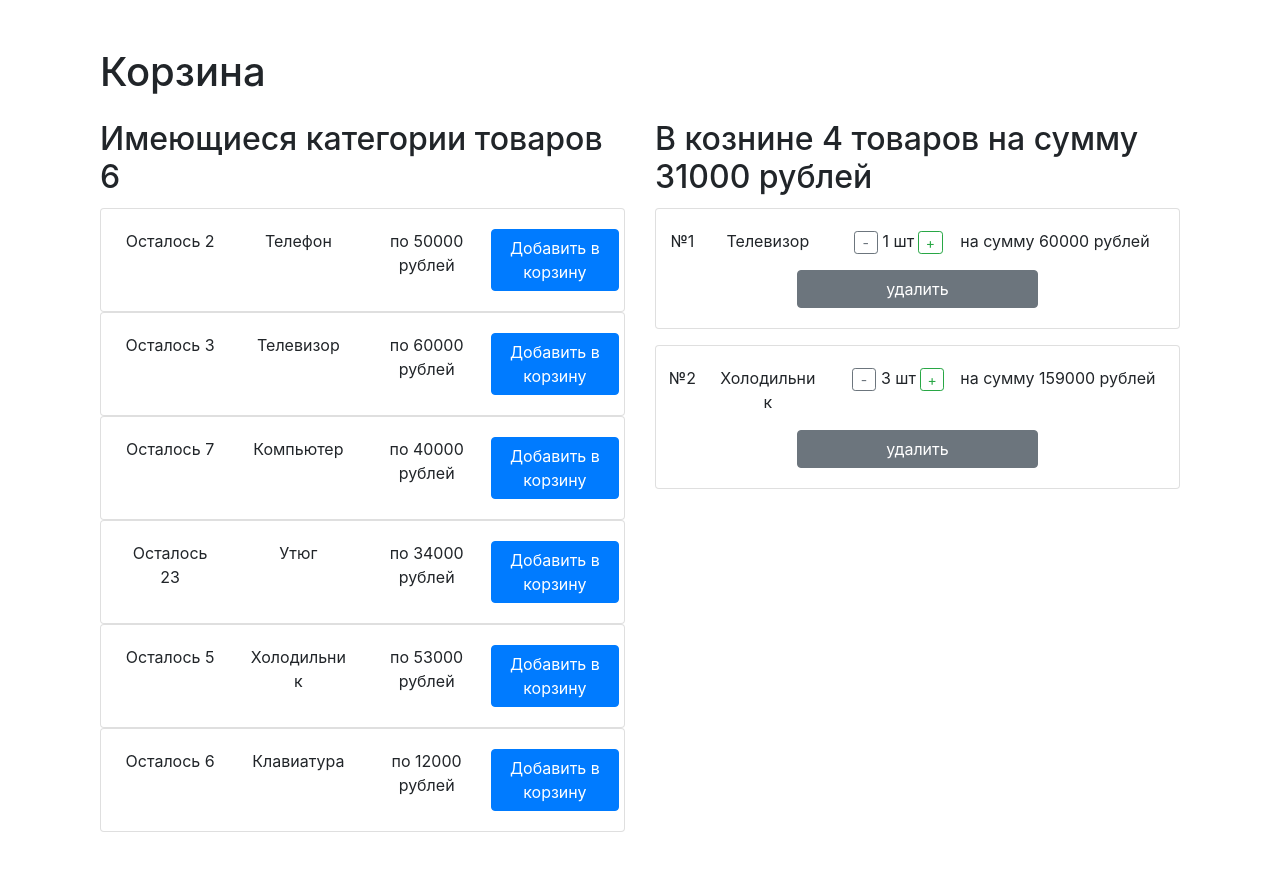
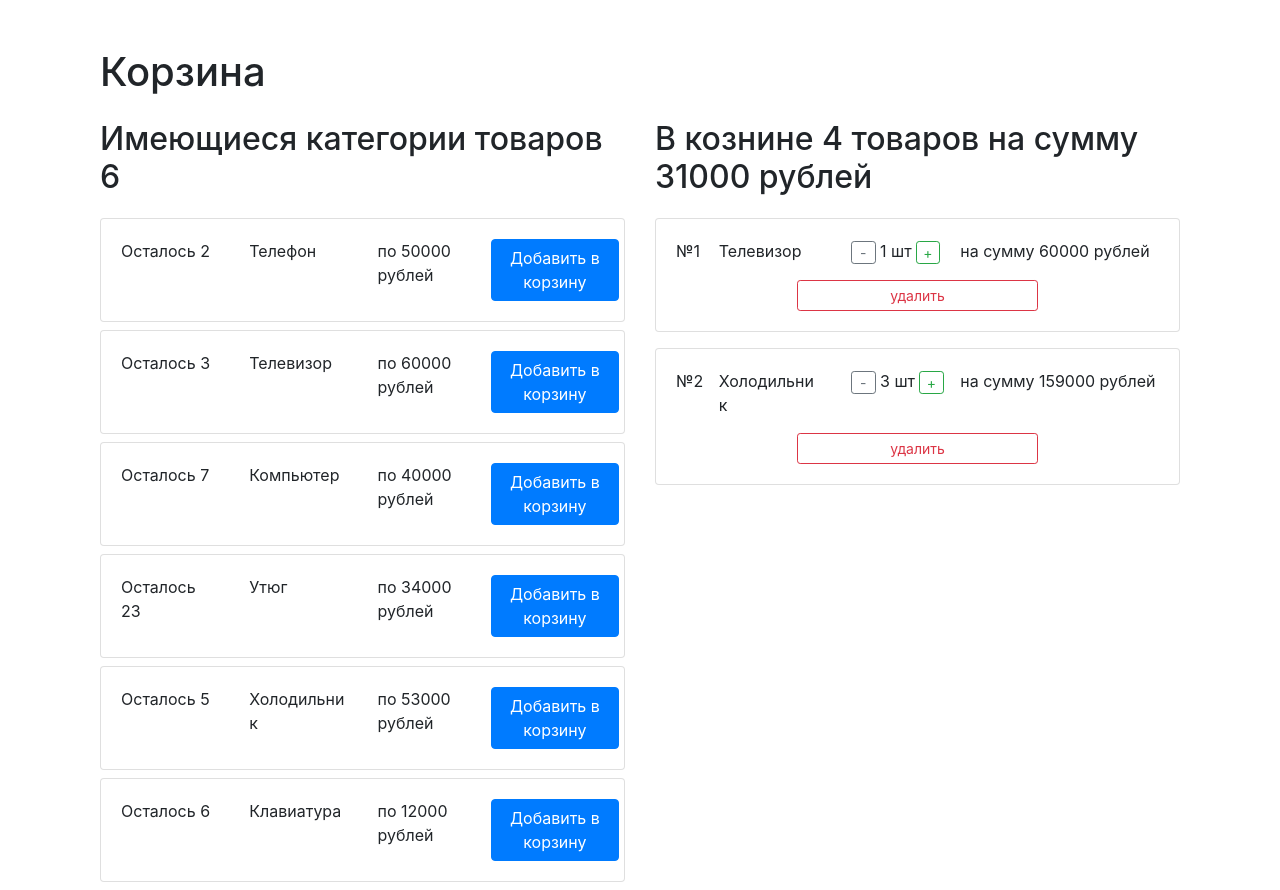
Before and after one commit to slvKhan/travelata, a React (Create React App) app: page / in a window 1280 px wide. Before the commit the page ends 832 px from the top, so only its background shows below. Built offline with nearby package versions, Linux system fonts and the light colour scheme.

Commit message:
handle add product

```diff
--- a/package.json
+++ b/package.json
@@ -8,6 +8,7 @@
     "@testing-library/user-event": "^12.2.2",
     "axios": "^0.21.0",
     "bootstrap": "^4.5.3",
+    "lodash": "^4.17.20",
     "react": "^17.0.1",
     "react-bootstrap": "^1.4.0",
     "react-dom": "^17.0.1",
--- a/src/App.css
+++ /dev/null
@@ -1,38 +0,0 @@
-.App {
-  text-align: center;
-}
-
-.App-logo {
-  height: 40vmin;
-  pointer-events: none;
-}
-
-@media (prefers-reduced-motion: no-preference) {
-  .App-logo {
-    animation: App-logo-spin infinite 20s linear;
-  }
-}
-
-.App-header {
-  background-color: #282c34;
-  min-height: 100vh;
-  display: flex;
-  flex-direction: column;
-  align-items: center;
-  justify-content: center;
-  font-size: calc(10px + 2vmin);
-  color: white;
-}
-
-.App-link {
-  color: #61dafb;
-}
-
-@keyframes App-logo-spin {
-  from {
-    transform: rotate(0deg);
-  }
-  to {
-    transform: rotate(360deg);
-  }
-}
--- a/src/App.js
+++ b/src/App.js
@@ -1,7 +1,6 @@
 /* eslint-disable react/jsx-filename-extension */
 import React from 'react';
 import ShopCart from './ShopCart/ShopCart';
-import './App.css';
 import 'bootstrap/dist/css/bootstrap.min.css';
 
 function App() {
--- a/src/ShopCart/Product.jsx
+++ b/src/ShopCart/Product.jsx
@@ -11,7 +11,7 @@ const Product = ({ product, addProduct }) => {
   } = product;
 
   return (
-    <Card id={id}>
+    <Card id={id} className="mb-2">
       <Card.Body className="row">
         <span className="amount col-3">
           <span>Осталось</span>
--- a/src/ShopCart/ProductInShopCart.jsx
+++ b/src/ShopCart/ProductInShopCart.jsx
@@ -4,7 +4,7 @@ import { Card, Button } from 'react-bootstrap';
 
 const ProductShopCart = ({
   product,
-  increaseProduct,
+  handleincreaseProduct,
   reduceProduct,
   removeProduct,
 }) => {
@@ -20,7 +20,7 @@ const ProductShopCart = ({
     <Card id={idProduct} className="mb-3">
       <Card.Body>
         <div className="content-wrap row">
-          <span className="amount p-0 col-1">
+          <span className="amount pr-0 col-1">
             <span>№</span>
             <span>{`${id}`}</span>
           </span>
@@ -30,12 +30,20 @@ const ProductShopCart = ({
           </span>
 
           <div className="quantity-controll col-3">
-            <Button variant="outline-secondary" className="col-3 ml-1 p-0 btn-sm" onClick={reduceProduct(id)}>
+            <Button
+              variant="outline-secondary"
+              className="col-3 ml-1 p-0 btn-sm"
+              onClick={reduceProduct(idProduct)}
+            >
               -
             </Button>
             <span>{` ${amount} `}</span>
             <span>шт</span>
-            <Button variant="outline-success" className="col-3 ml-1 p-0 btn-sm" onClick={increaseProduct(id)}>
+            <Button
+              variant="outline-success"
+              className="col-3 ml-1 p-0 btn-sm"
+              onClick={handleincreaseProduct(idProduct)}
+            >
               +
             </Button>
           </div>
@@ -45,8 +53,8 @@ const ProductShopCart = ({
             <span>рублей</span>
           </div>
         </div>
-        <div className="remove-wrap">
-          <Button variant="secondary" className="w-50 mt-3" onClick={removeProduct(id)}>
+        <div className="remove-wrap text-center mt-3">
+          <Button variant="outline-danger" className="btn-sm w-50" onClick={removeProduct(id)}>
             удалить
           </Button>
         </div>
--- a/src/ShopCart/ShopCart.jsx
+++ b/src/ShopCart/ShopCart.jsx
@@ -1,5 +1,6 @@
 import React from 'react';
 import axios from 'axios';
+import { findLastKey } from 'lodash';
 import Product from './Product';
 import ProductInShopCart from './ProductInShopCart';
 
@@ -32,16 +33,50 @@ export default class ShopCart extends React.Component {
     return products.filter((product) => product.id === id);
   }
 
+  isProductSelected = (id) => {
+    const { selectedProducts } = this.state;
+    const [selectedProduct] = Object
+      .entries(selectedProducts)
+      .filter(([, product]) => product.idProduct === id);
+
+    return !!selectedProduct;
+  }
+
+  increaseProduct = (id) => {
+    const { selectedProducts } = this.state;
+    const [[key, value]] = Object
+      .entries(selectedProducts)
+      .filter(([, product]) => product.idProduct === id);
+    const newSelectedProduct = {
+      idProduct: value.idProduct,
+      amount: value.amount + 1,
+    };
+    this.setState({ selectedProducts: { ...selectedProducts, [key]: { ...newSelectedProduct } } });
+  }
+
   handleAddProduct = (id) => (e) => {
     e.preventDefault();
-    const selectedProduct = this.getProduct(id);
-    alert(JSON.stringify(selectedProduct));
+
+    if (this.isProductSelected(id)) {
+      this.increaseProduct(id);
+      return;
+    }
+
+    const { selectedProducts } = this.state;
+    const arrayOfSelectedProducts = Object.entries(selectedProducts);
+    const key = !arrayOfSelectedProducts.length
+      ? 1
+      : Number(findLastKey(selectedProducts)) + 1;
+    const newSelectedProduct = { [key]: { idProduct: id, amount: 1 } };
+
+    this.setState({
+      selectedProducts: { ...selectedProducts, ...newSelectedProduct },
+    });
   }
 
-  increaseProduct = (id) => (e) => {
+  handleincreaseProduct = (id) => (e) => {
     e.preventDefault();
-    const selectedProduct = this.getProduct(id);
-    alert(JSON.stringify(selectedProduct));
+    this.increaseProduct(id);
   }
 
   reduceProduct = (id) => (e) => {
@@ -106,7 +141,7 @@ export default class ShopCart extends React.Component {
     });
 
     const titleStyle = {
-      height: '5vh',
+      height: '50px',
     };
 
     const CategoryHeader = (
@@ -138,7 +173,7 @@ export default class ShopCart extends React.Component {
               <ProductInShopCart
                 key={product.idProduct}
                 product={product}
-                increaseProduct={this.increaseProduct}
+                handleincreaseProduct={this.handleincreaseProduct}
                 reduceProduct={this.reduceProduct}
                 removeProduct={this.reduceProduct}
               />
```
